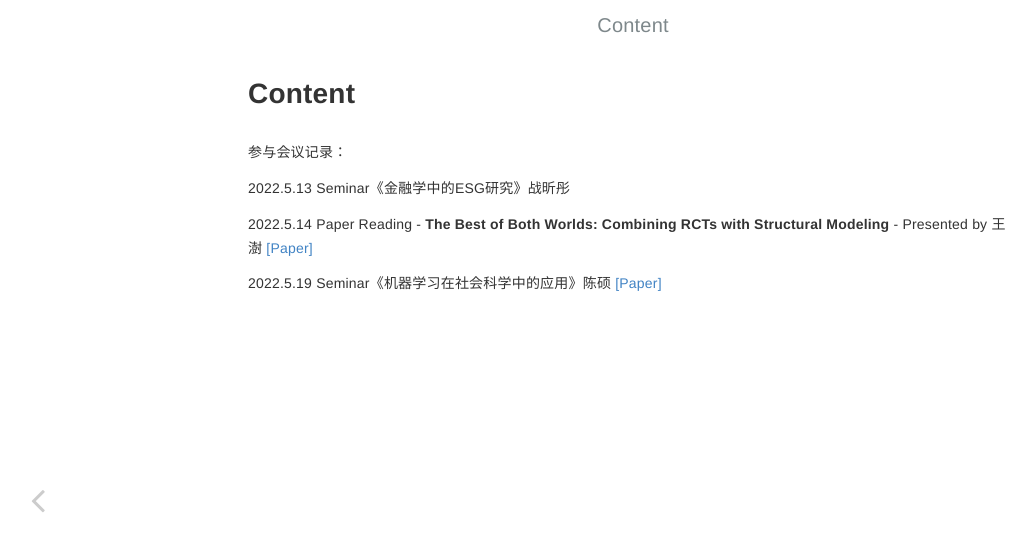
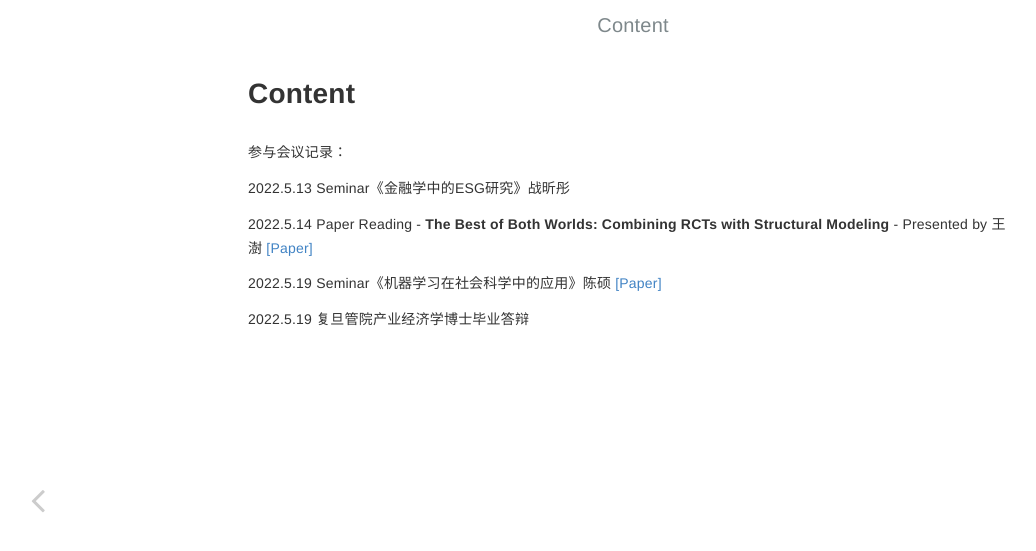
Before and after one commit to Zhuopie/Zhuopie.github.io, a Jekyll site: the page built from _pages/Content.md, in a window 1280 px wide. Shown: the top 551 px of the page, without its empty margins (7-1043 px from the left). Built offline with Jekyll 4.4.1, drawn with Linux system fonts in a browser that asks for light colours.

Commit message:
Update Content.md

```diff
--- a/_pages/Content.md
+++ b/_pages/Content.md
@@ -13,3 +13,5 @@ layout: post
 2022.5.14  Paper Reading - **The Best of Both Worlds: Combining RCTs with Structural Modeling** - Presented by 王澍 [[Paper]](http://github.com/Zhuopie/Zhuopie.github.io/blob/main/_pages/thebestofbothworld.pdf)
 
 2022.5.19 Seminar《机器学习在社会科学中的应用》陈硕 [[Paper]](http://github.com/Zhuopie/Zhuopie.github.io/blob/main/_pages/经济学研究中的机器学习：回顾与展望_王芳.pdf)
+
+2022.5.19 复旦管院产业经济学博士毕业答辩
```
